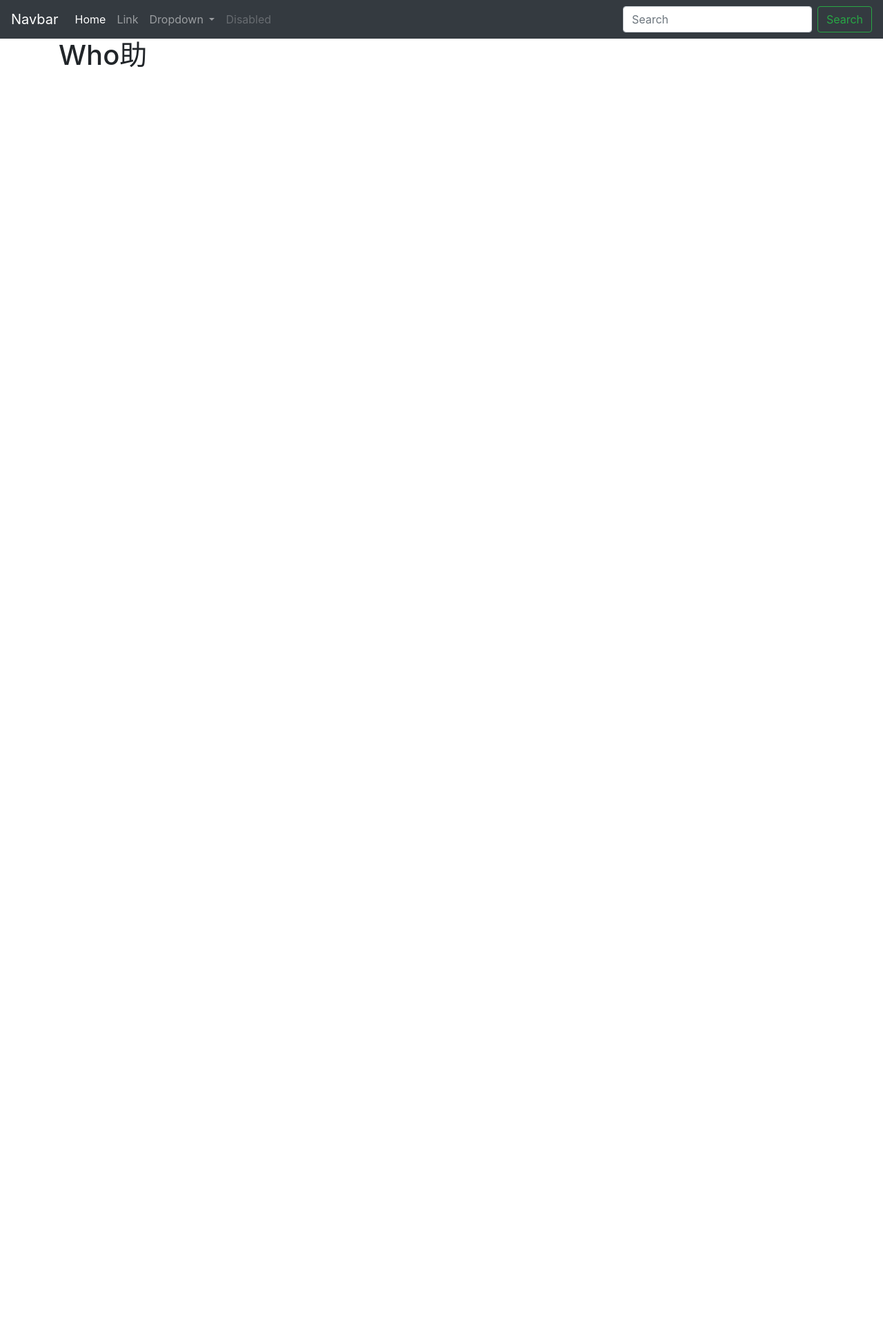
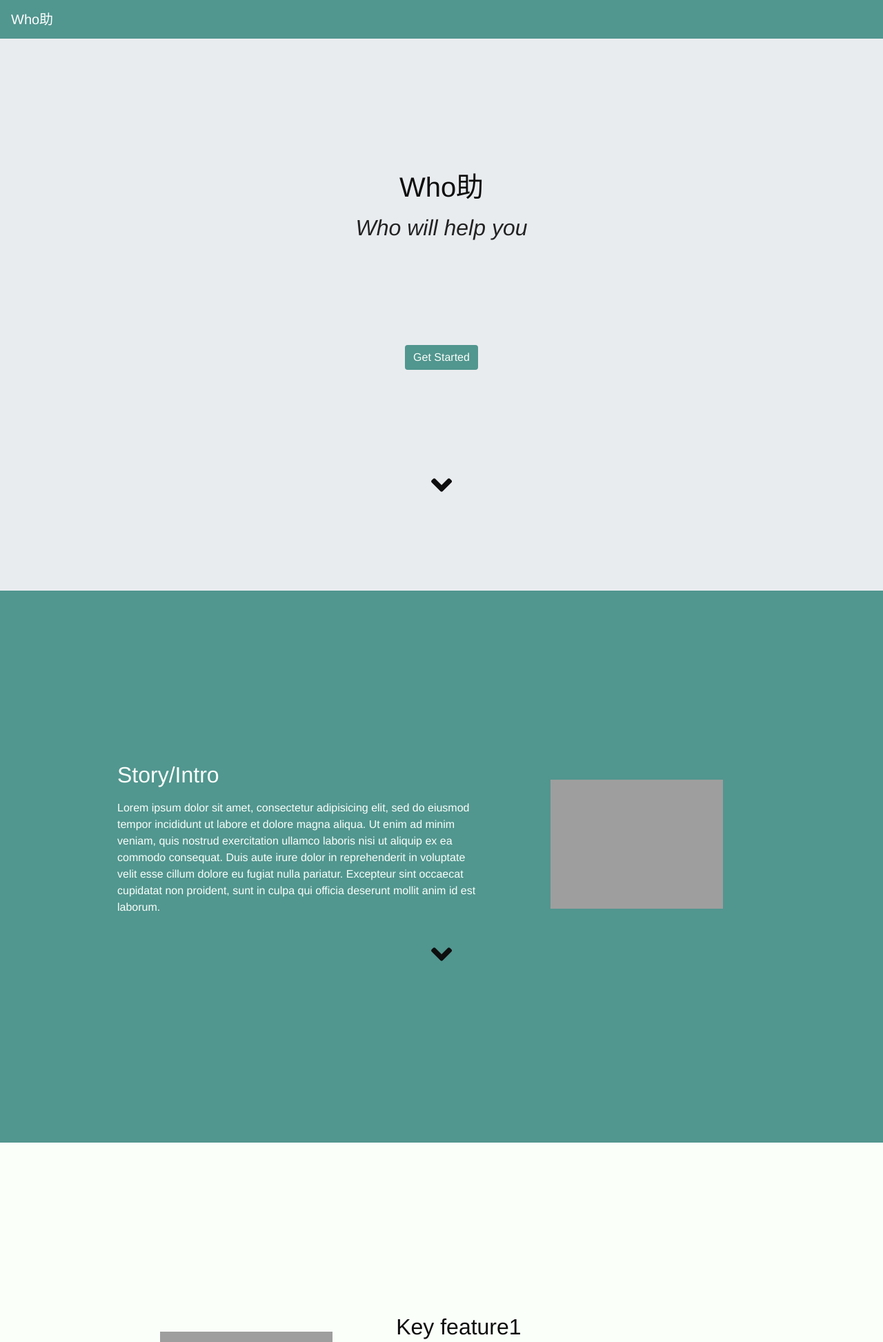
Before and after one commit to Bluebell3310/Who-Will-Help-You, a Flask app: page / in a window 1280 px wide. Shown: the top 1945 px of the page at 69% size. Before the commit the page ends 98 px from the top, so only its background shows below. Run offline with Flask 2, Linux system fonts and the light colour scheme; some libraries are stand-ins or nearby versions; grey boxes are pictures that could not be loaded.

Commit message:
splash page

```diff
--- /dev/null
+++ b/why/static/css/base.css
@@ -0,0 +1,47 @@
+* {
+  box-sizing: border-box;
+}
+
+html, body {
+  width: 100%;
+  height: 100%;
+  font-family: 'Avenir', Helvetica, Arial, sans-serif;
+  background-color: rgb(250, 255, 250);
+  color: rgb(14, 14, 14);
+}
+
+.btn-primary {
+  background-color: rgb(81, 150, 143);
+  color: rgb(250, 255, 250);
+  border: rgb(81, 150, 143);
+}
+.btn-primary:focus, .btn-primary:active:focus { outline:0; }
+.btn-primary:hover, .btn-primary:focus{
+  background-color: rgb(110, 180, 183);
+  color: rgb(250, 255, 250);
+}
+.btn-primary:active{
+  background: rgb(81, 150, 143) !important;
+  color: rgb(250, 255, 250) !important;
+}
+/**navbar**/
+nav {
+  position: fixed;
+  top: 0;
+  z-index: 1;
+  background-color: rgb(81, 150, 143);
+}
+/**footer**/
+div.footer {
+  min-height: 50px;
+  padding: 1rem;
+  background-color: rgb(81, 150, 143);
+  color: rgb(250, 255, 250);
+  text-align: center;
+}
+.cite {
+  margin-top: 0.5rem;
+}
+div.footer a {
+  color: rgb(179, 237, 255);
+}
--- /dev/null
+++ b/why/static/css/index.css
@@ -0,0 +1,54 @@
+header {
+  margin-bottom: 1rem;
+}
+section {
+  min-height: 100%;
+  padding-top: 1rem;
+  padding-bottom: 1rem;
+}
+section div.row{max-width: 1000px;}
+h1 {
+  margin-bottom: 1rem;
+}
+img {
+  width:250px;
+  margin: 1rem;
+}
+/**Jumbotron**/
+.jumbotron{
+  width: 100%;
+  height: 100%;
+  background-size: cover;
+  background-repeat: no-repeat;
+  background-position: center;
+  color: rgb(14, 14, 14);
+}
+.jumbotron{
+  padding-top: 0;
+  min-height: 100%;
+  margin-bottom: 0;
+  font-weight: bold;
+}
+.jumbotron div{
+  max-width: 100%;
+  word-wrap:break-word;
+}
+.jumbotron .slogan{
+  font-style: italic;
+  font-size: 2rem;
+  opacity: 0.9;
+}
+.scroll-down-div {
+  margin-top: 1rem;
+}
+.fas {
+  color: rgb(14, 14, 14);;
+}
+/**Different section backgrounds**/
+.section-dark{
+  color: rgb(250, 255, 250);
+  background-color: rgb(81, 150, 143);
+}
+.section-dark .scroll-down-div .fa {
+  color: rgb(250, 255, 250);
+}
--- /dev/null
+++ b/why/static/js/base.js
@@ -0,0 +1,7 @@
+//smooth scrolling
+$(function() {
+	$('a[href*="#"]').on('click', function(e) {
+		e.preventDefault()
+		$('html, body').animate({ scrollTop: $($(this).attr('href')).offset().top}, 'slow', 'swing')
+	})
+})
--- a/why/templates/base.html
+++ b/why/templates/base.html
@@ -5,47 +5,27 @@
     <meta http-equiv="X-UA-Compatible" content="IE=edge">
     <title>Who助-{% block title %}{% endblock %}</title>
     <meta name="viewport" content="width=device-width, initial-scale=1">
+    <link rel="stylesheet" href="https://use.fontawesome.com/releases/v5.8.0/css/all.css" integrity="sha384-Mmxa0mLqhmOeaE8vgOSbKacftZcsNYDjQzuCOm6D02luYSzBG8vpaOykv9lFQ51Y" crossorigin="anonymous">
     <link rel="stylesheet" href="https://stackpath.bootstrapcdn.com/bootstrap/4.3.1/css/bootstrap.min.css" integrity="sha384-ggOyR0iXCbMQv3Xipma34MD+dH/1fQ784/j6cY/iJTQUOhcWr7x9JvoRxT2MZw1T" crossorigin="anonymous">
+    <link rel="stylesheet" href="{{ url_for('static', filename='css/base.css') }}">
+    {% block head %}{% endblock %}
 </head>
 <body>
-    <nav class="navbar navbar-expand-lg navbar-dark bg-dark">
-        <a class="navbar-brand" href="#">Navbar</a>
-        <button class="navbar-toggler" type="button" data-toggle="collapse" data-target="#navbarSupportedContent" aria-controls="navbarSupportedContent" aria-expanded="false" aria-label="Toggle navigation">
-          <span class="navbar-toggler-icon"></span>
-        </button>
+    <nav class="navbar navbar-expand-lg navbar-dark">
+        <a class="navbar-brand" href="#">Who助</a>
+    </nav>
 
-        <div class="collapse navbar-collapse" id="navbarSupportedContent">
-          <ul class="navbar-nav mr-auto">
-            <li class="nav-item active">
-              <a class="nav-link" href="#">Home <span class="sr-only">(current)</span></a>
-            </li>
-            <li class="nav-item">
-              <a class="nav-link" href="#">Link</a>
-            </li>
-            <li class="nav-item dropdown">
-              <a class="nav-link dropdown-toggle" href="#" id="navbarDropdown" role="button" data-toggle="dropdown" aria-haspopup="true" aria-expanded="false">
-                Dropdown
-              </a>
-              <div class="dropdown-menu" aria-labelledby="navbarDropdown">
-                <a class="dropdown-item" href="#">Action</a>
-                <a class="dropdown-item" href="#">Another action</a>
-                <div class="dropdown-divider"></div>
-                <a class="dropdown-item" href="#">Something else here</a>
-              </div>
-            </li>
-            <li class="nav-item">
-              <a class="nav-link disabled" href="#" tabindex="-1" aria-disabled="true">Disabled</a>
-            </li>
-          </ul>
-          <form class="form-inline my-2 my-lg-0">
-            <input class="form-control mr-sm-2" type="search" placeholder="Search" aria-label="Search">
-            <button class="btn btn-outline-success my-2 my-sm-0" type="submit">Search</button>
-          </form>
-        </div>
-    </nav>
-    <div class="container">
-        {% block page_content %}
-        {% endblock %}
+    {% block body %}{% endblock %}
+
+    <div class="footer">
+      Copyright &copy; 2019 陳舜德、關天睿、李崇瑋、楊平 版權所有。
+      <div class="cite">Icons made by <a href="https://www.freepik.com/" title="Freepik">Freepik</a> from <a href="https://www.flaticon.com/" title="Flaticon">www.flaticon.com</a> is licensed by <a href="http://creativecommons.org/licenses/by/3.0/"
+          title="Creative Commons BY 3.0" target="_blank">CC 3.0 BY</a></div>
     </div>
+
+    <script src="https://code.jquery.com/jquery-3.1.1.min.js"></script>
+    <script src="https://cdnjs.cloudflare.com/ajax/libs/popper.js/1.14.7/umd/popper.min.js" integrity="sha384-UO2eT0CpHqdSJQ6hJty5KVphtPhzWj9WO1clHTMGa3JDZwrnQq4sF86dIHNDz0W1" crossorigin="anonymous"></script>
+    <script src="https://stackpath.bootstrapcdn.com/bootstrap/4.3.1/js/bootstrap.min.js" integrity="sha384-JjSmVgyd0p3pXB1rRibZUAYoIIy6OrQ6VrjIEaFf/nJGzIxFDsf4x0xIM+B07jRM" crossorigin="anonymous"></script>
+    <script src="{{ url_for('static', filename='js/base.js') }}"></script>
 </body>
 </html>
--- a/why/templates/index.html
+++ b/why/templates/index.html
@@ -1,7 +1,103 @@
 {% extends "base.html" %}
 
+{% block head %}
+<link rel="stylesheet" href="{{ url_for('static', filename='css/index.css') }}">
+{% endblock %}
 {% block title %}首頁{% endblock %}
 
-{% block page_content %}
-<h1>Who助</h1>
+{% block body %}
+<!--jumbotron-->
+<div class="jumbotron jumbotron-fluid d-flex align-items-center justify-content-around flex-column text-center">
+  <div></div>
+  <header>
+    <h1>Who助</h1>
+    <h3 class="slogan text-center">Who will help you</h3>
+  </header>
+  <button class="btn btn-primary" @click="signInWithGoogle">Get Started</button>
+  <div class="scroll-down-div">
+    <a href="#section1">
+      <i class="fas fa-angle-down fa-3x"></i>
+    </a>
+  </div>
+
+</div>
+<!--main article-->
+<section id="section1" class="container-fluid d-flex align-items-center justify-content-center section-dark">
+  <div class="row col-12 align-items-center justify-content-center">
+    <article class="col-12 col-sm-6 col-md-7">
+      <header>
+        <h2 class="article_title">Story/Intro</h2>
+      </header>
+      <p>
+        Lorem ipsum dolor sit amet, consectetur adipisicing elit, sed do eiusmod tempor incididunt ut labore et dolore magna aliqua. Ut enim ad minim veniam, quis nostrud exercitation ullamco laboris nisi ut aliquip ex ea commodo consequat. Duis aute irure dolor in reprehenderit in voluptate velit esse cillum dolore eu fugiat nulla pariatur. Excepteur sint occaecat cupidatat non proident, sunt in culpa qui officia deserunt mollit anim id est laborum.
+      </p>
+    </article>
+    <div class="col-12 col-sm-6 col-md-5 d-flex align-items-center justify-content-center">
+      <img class="img-fluid" src="https://image.flaticon.com/icons/svg/119/119583.svg" alt="city image">
+    </div>
+    <div class="scroll-down-div col-12 text-center">
+      <a href="#section2">
+        <i class="fas fa-angle-down fa-3x"></i>
+      </a>
+    </div>
+  </div>
+</section>
+
+<section id="section2" class="container-fluid d-flex align-items-center justify-content-center">
+  <div class="row col-12  justify-content-center flex-sm-row-reverse">
+    <article class="col-12 col-sm-6 col-md-7">
+      <header>
+        <h2 class="article_title">Key feature1</h2>
+      </header>
+      <p>
+        Lorem ipsum dolor sit amet, consectetur adipisicing elit, sed do eiusmod tempor incididunt ut labore et dolore magna aliqua. Ut enim ad minim veniam, quis nostrud exercitation ullamco laboris nisi ut aliquip ex ea commodo consequat. Duis aute irure dolor in reprehenderit in voluptate velit esse cillum dolore eu fugiat nulla pariatur. Excepteur sint occaecat cupidatat non proident, sunt in culpa qui officia deserunt mollit anim id est laborum.
+      </p>
+    </article>
+    <div class="col-12 col-sm-6 col-md-5 d-flex align-items-center justify-content-center">
+      <img class="img-fluid" src="https://image.flaticon.com/icons/svg/119/119583.svg" alt="city image">
+    </div>
+    <div class="scroll-down-div col-12 text-center">
+      <a href="#section3">
+        <i class="fas fa-angle-down fa-3x"></i>
+      </a>
+    </div>
+  </div>
+</section>
+
+<section id="section3" class="container-fluid d-flex align-items-center justify-content-center section-dark">
+  <div class="row col-12 align-items-center justify-content-center">
+    <article class="col-12 col-sm-6 col-md-7">
+      <header>
+        <h2 class="article_title">Key feature2</h2>
+      </header>
+      <p>
+        Lorem ipsum dolor sit amet, consectetur adipisicing elit, sed do eiusmod tempor incididunt ut labore et dolore magna aliqua. Ut enim ad minim veniam, quis nostrud exercitation ullamco laboris nisi ut aliquip ex ea commodo consequat. Duis aute irure dolor in reprehenderit in voluptate velit esse cillum dolore eu fugiat nulla pariatur. Excepteur sint occaecat cupidatat non proident, sunt in culpa qui officia deserunt mollit anim id est laborum.
+      </p>
+    </article>
+    <div class="col-12 col-sm-6 col-md-5 d-flex align-items-center justify-content-center">
+      <img class="img-fluid" src="https://image.flaticon.com/icons/svg/119/119583.svg" alt="city image">
+    </div>
+    <div class="scroll-down-div col-12 text-center">
+      <a href="#section4">
+        <i class="fas fa-angle-down fa-3x"></i>
+      </a>
+    </div>
+  </div>
+</section>
+
+<!--summary-->
+<section id="section4" class="container-fluid d-flex align-items-center justify-content-center">
+  <div class="row col-12 align-items-center justify-content-center flex-sm-row-reverse">
+    <article class="col-12 col-sm-6 col-md-7">
+      <div>
+        <h2 class="article_title">Start using it today!</h2>
+        <br />
+        <button class="btn btn-primary" @click="signInWithGoogle">Get Started</button>
+      </div>
+    </article>
+    <div class="col-12 col-sm-6 col-md-5 d-flex align-items-center justify-content-center">
+      <img class="img-fluid" src="https://image.flaticon.com/icons/svg/119/119583.svg" alt="city image">
+    </div>
+  </div>
+</section>
 {% endblock %}
```
